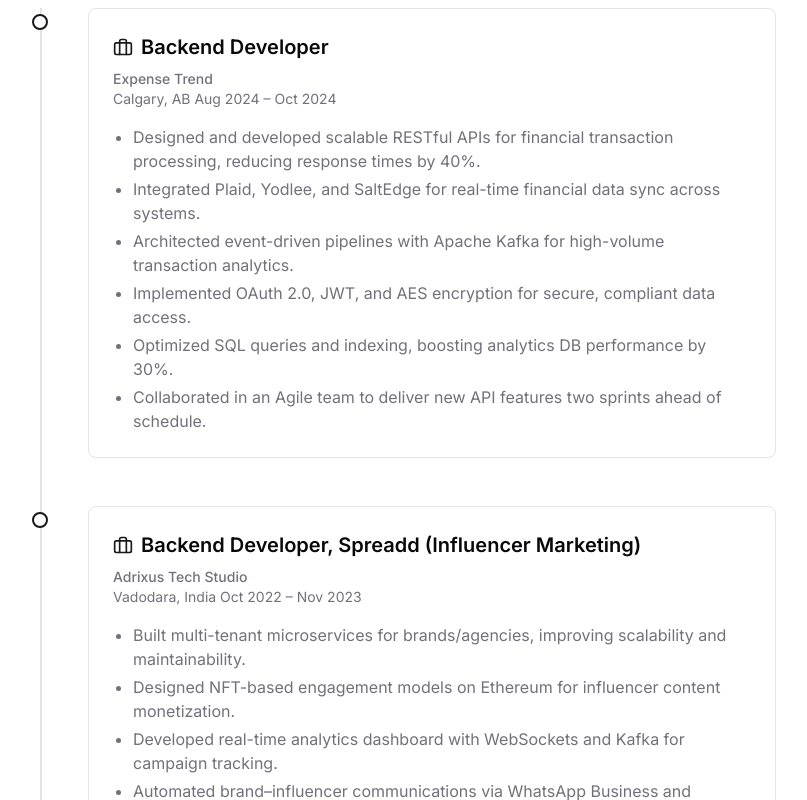
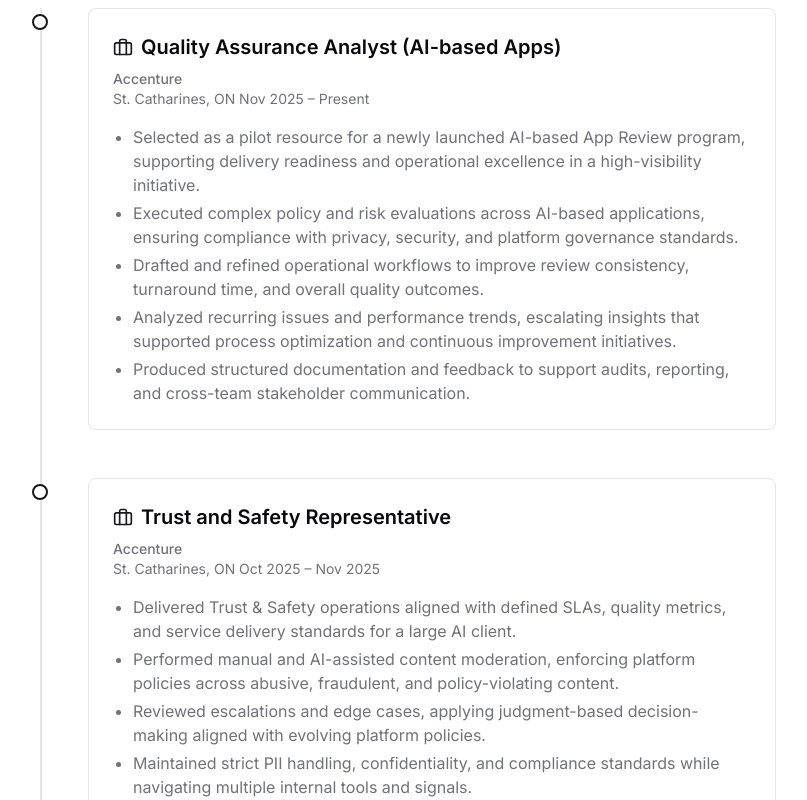
Before and after one commit to parthshah04/portfolio, a Next.js app: page / in a window 1280 px wide. Shown: the part 3780-4580 px from the top of the page, without its empty margins (248-1055 px from the left). Built offline with nearby package versions, Linux system fonts and the light colour scheme; no server answers.

Commit message:
Added Accenture experience

```diff
--- a/src/components/Timeline.tsx
+++ b/src/components/Timeline.tsx
@@ -4,6 +4,33 @@
 import { Briefcase } from "lucide-react"
 
 const experiences = [
+    {
+    title: "Quality Assurance Analyst (AI-based Apps)",
+    company: "Accenture",
+    period: "St. Catharines, ON    Nov 2025 – Present",
+    description: (
+      <ul className="list-disc pl-5 space-y-1">
+        <li>Selected as a pilot resource for a newly launched AI-based App Review program, supporting delivery readiness and operational excellence in a high-visibility initiative.</li>
+        <li>Executed complex policy and risk evaluations across AI-based applications, ensuring compliance with privacy, security, and platform governance standards.</li>
+        <li>Drafted and refined operational workflows to improve review consistency, turnaround time, and overall quality outcomes.</li>
+        <li>Analyzed recurring issues and performance trends, escalating insights that supported process optimization and continuous improvement initiatives.</li>
+        <li>Produced structured documentation and feedback to support audits, reporting, and cross-team stakeholder communication.</li>
+      </ul>
+    ),
+  },
+  {
+    title: "Trust and Safety Representative",
+    company: "Accenture",
+    period: "St. Catharines, ON    Oct 2025 – Nov 2025",
+    description: (
+      <ul className="list-disc pl-5 space-y-1">
+        <li>Delivered Trust & Safety operations aligned with defined SLAs, quality metrics, and service delivery standards for a large AI client.</li>
+        <li>Performed manual and AI-assisted content moderation, enforcing platform policies across abusive, fraudulent, and policy-violating content.</li>
+        <li>Reviewed escalations and edge cases, applying judgment-based decision-making aligned with evolving platform policies.</li>
+        <li>Maintained strict PII handling, confidentiality, and compliance standards while navigating multiple internal tools and signals.</li>
+      </ul>
+    ),
+  },
   {
     title: "Backend Developer",
     company: "Expense Trend",
```
